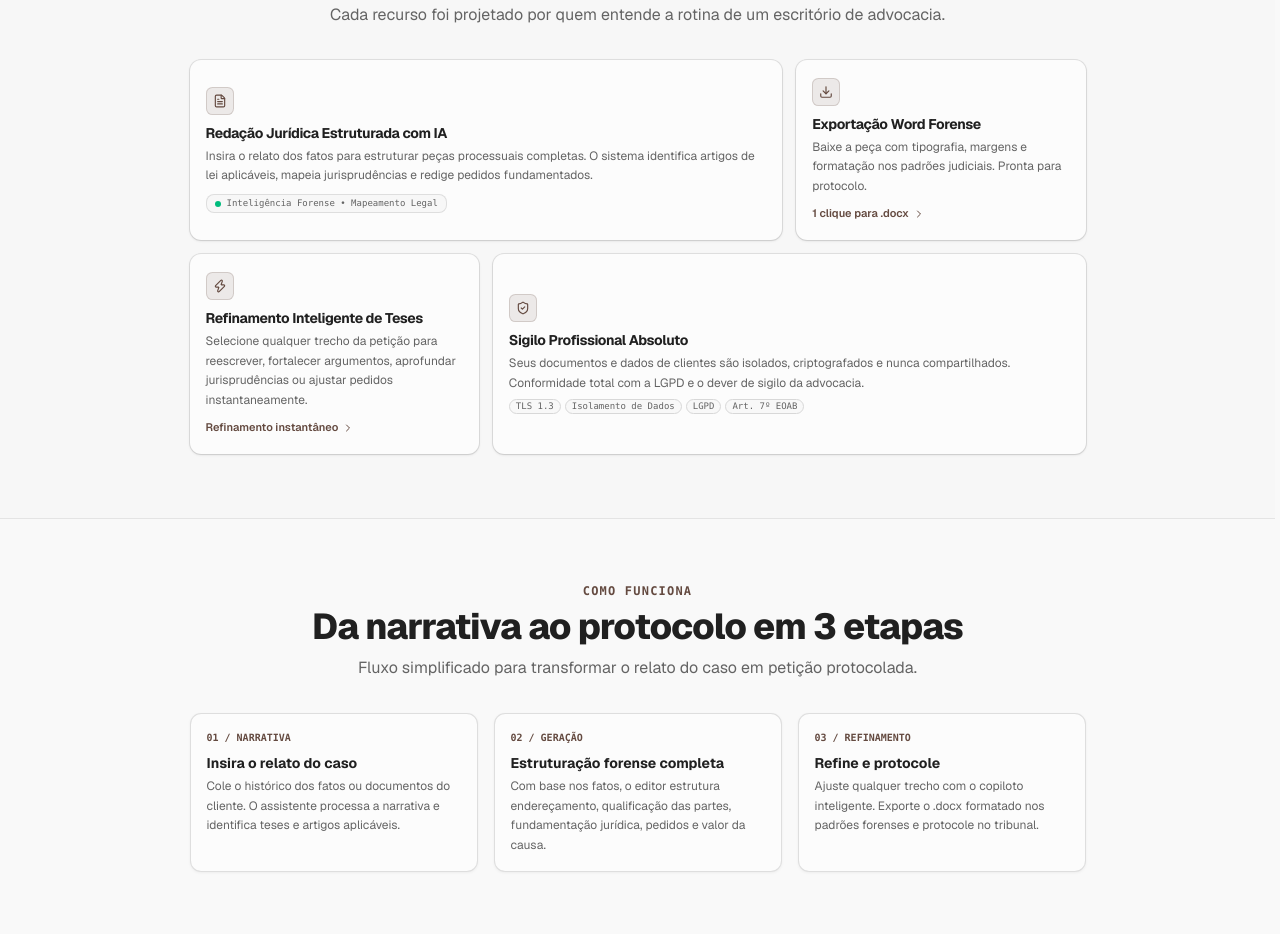
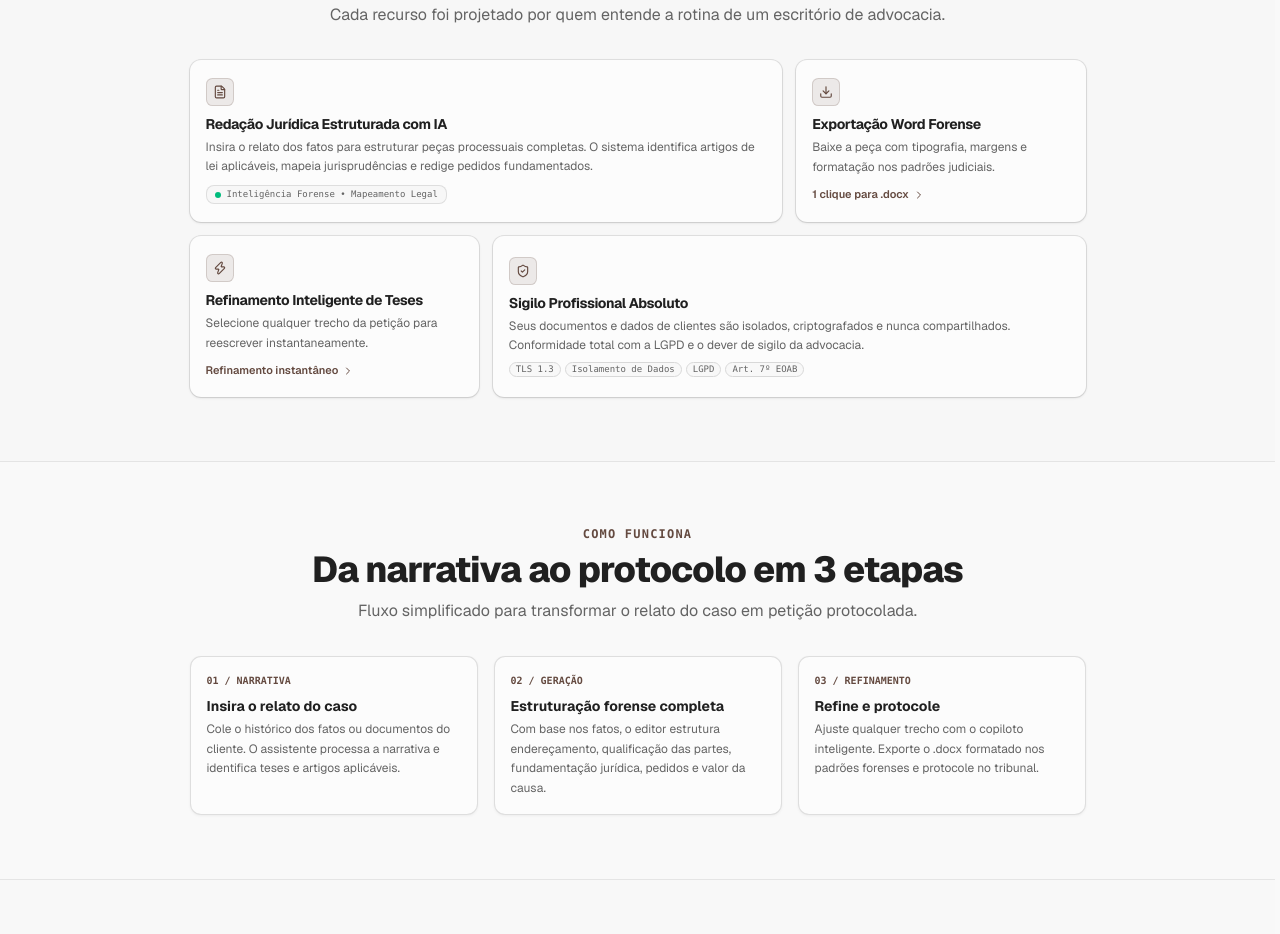
Before and after one commit to felipedutrag/smartdoc, a Next.js app: page / in a window 1280 px wide. Shown: the part 1220-2154 px from the top of the page. Built offline with nearby package versions, Linux system fonts and the light colour scheme; no server answers.

Commit message:
refactor(landing): clean up feature card copy removing aggressive phrases

```diff
--- a/src/app/page.tsx
+++ b/src/app/page.tsx
@@ -541,7 +541,7 @@ export default function Home() {
                   Exportação Word Forense
                 </h3>
                 <p className="text-xs text-muted-foreground leading-relaxed">
-                  Baixe a peça com tipografia, margens e formatação nos padrões judiciais. Pronta para protocolo.
+                  Baixe a peça com tipografia, margens e formatação nos padrões judiciais.
                 </p>
                 <div className="pt-0.5">
                   <span className="inline-flex items-center gap-1 text-[11px] font-semibold text-primary">
@@ -562,7 +562,7 @@ export default function Home() {
                   Refinamento Inteligente de Teses
                 </h3>
                 <p className="text-xs text-muted-foreground leading-relaxed">
-                  Selecione qualquer trecho da petição para reescrever, fortalecer argumentos, aprofundar jurisprudências ou ajustar pedidos instantaneamente.
+                  Selecione qualquer trecho da petição para reescrever instantaneamente.
                 </p>
                 <div className="pt-0.5">
                   <span className="inline-flex items-center gap-1 text-[11px] font-semibold text-primary">
```
